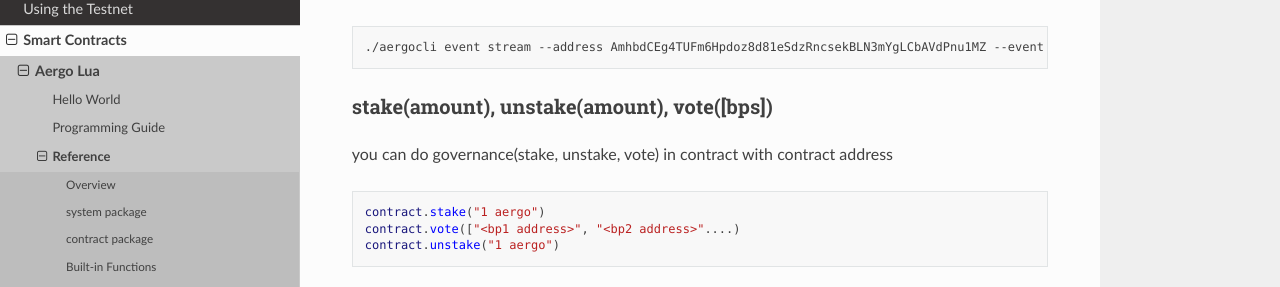
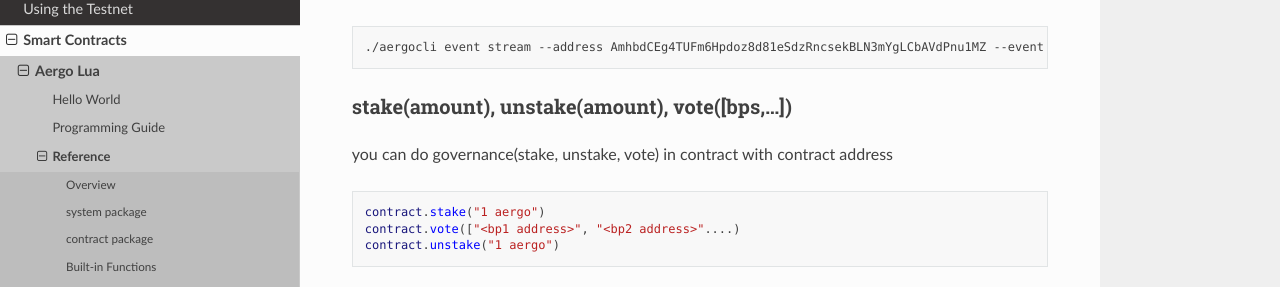
Before and after one commit to aergoio/guide, a Sphinx documentation site: the page built from source/smart-contracts/lua/reference.md, in a window 1280 px wide and 900 px high, scrolled down 4316 px. Shown: the part 167-454 px from the top of the window. Built offline with Sphinx 7.4.7 and the Read the Docs theme 2.0.0, drawn with Linux system fonts in a browser that asks for light colours.

````diff
--- a/source/smart-contracts/lua/reference.md
+++ b/source/smart-contracts/lua/reference.md
@@ -133,7 +133,7 @@ you can get notified for events with event name "send" for contract(AmhbdCEg4TUF
 ./aergocli event stream --address AmhbdCEg4TUFm6Hpdoz8d81eSdzRncsekBLN3mYgLCbAVdPnu1MZ --event send
 ```
 
-### stake(amount), unstake(amount), vote([bps])
+### stake(amount), unstake(amount), vote([bps,...])
 you can do governance(stake, unstake, vote) in contract with contract address
 
 ```lua
````
